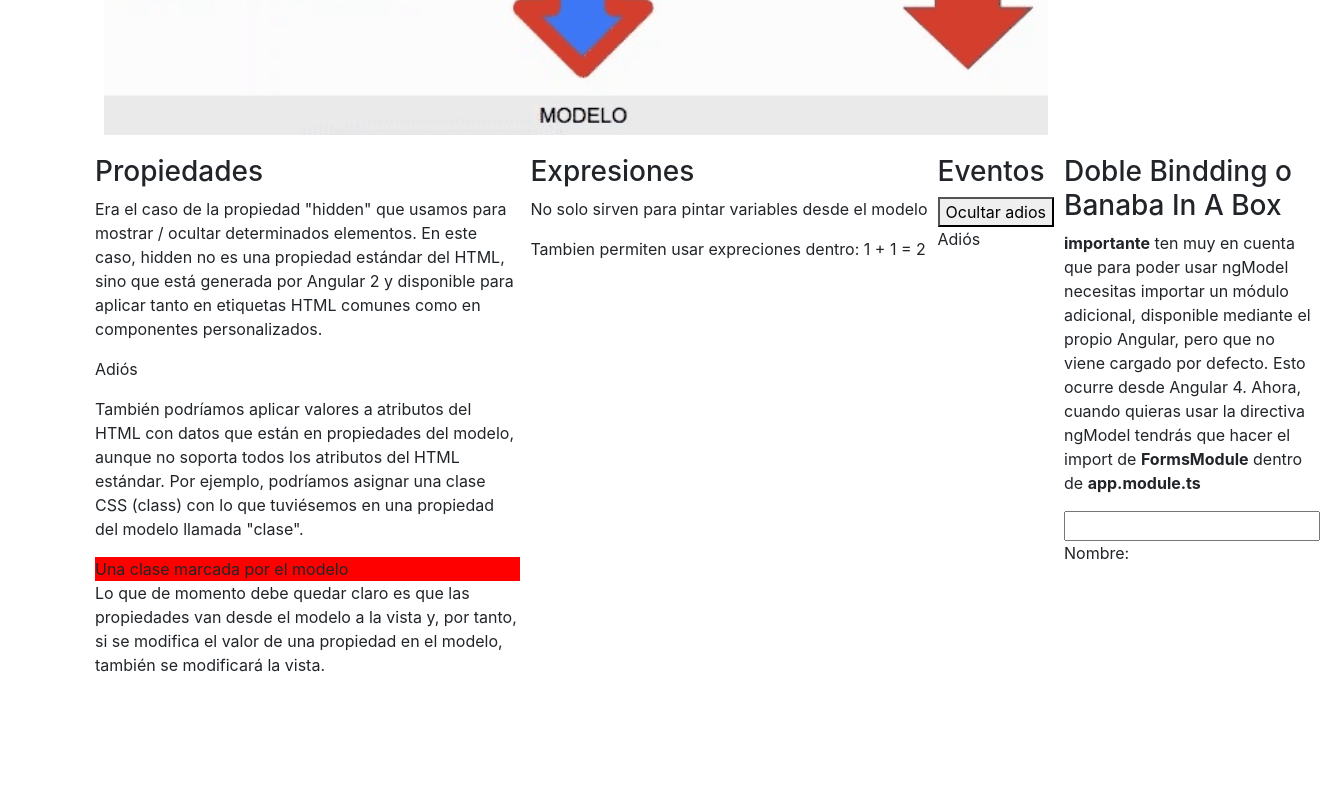
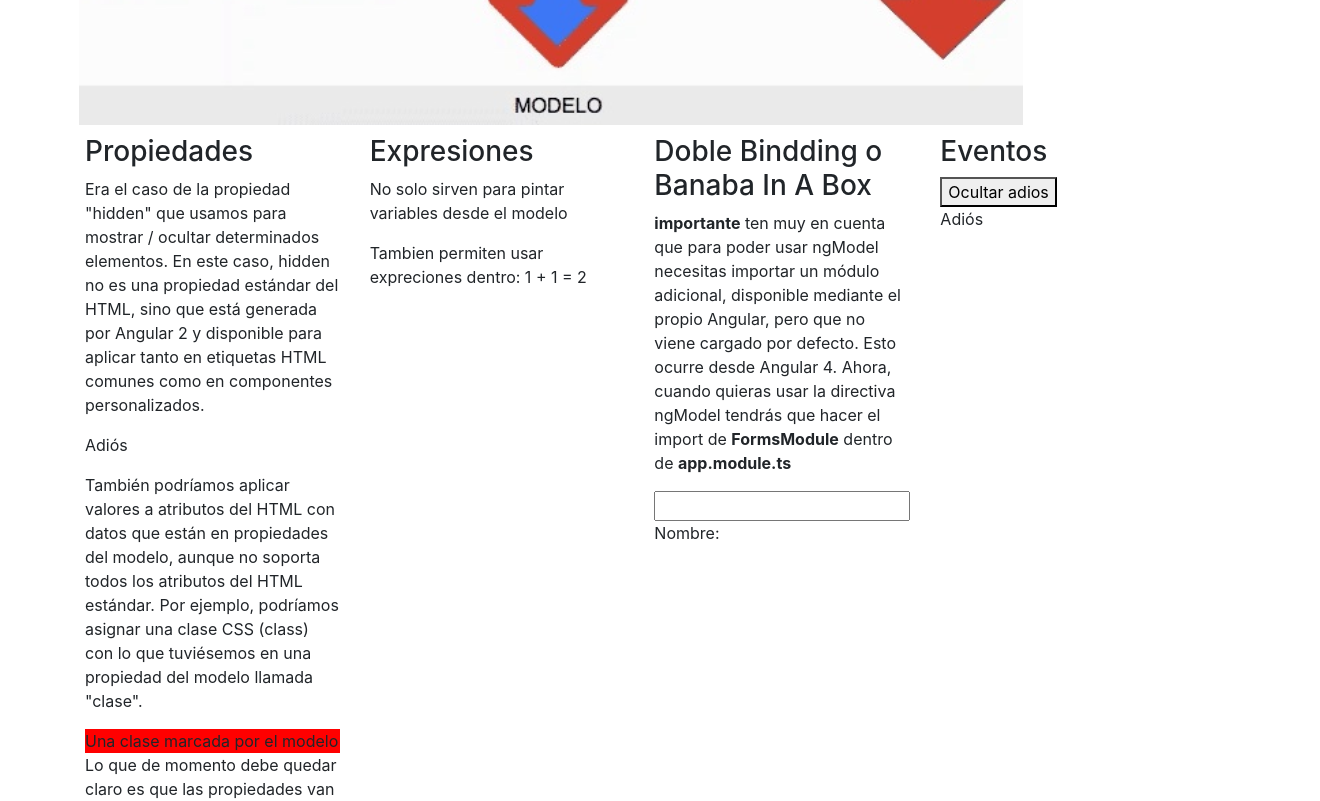
Before and after one commit to anderuraga/my-app, an Angular app: page /flujo in a window 1280 px wide. Shown: the part 380-1181 px from the top of the page, 1320 px wide, since content can reach past the window. Before the commit the page ends 1083 px from the top, so only its background shows below. Built offline with nearby package versions, Linux system fonts and the light colour scheme.

Commit message:
cambio maquetacion

```diff
--- a/src/app/components/flujo-informacion/flujo-informacion.component.html
+++ b/src/app/components/flujo-informacion/flujo-informacion.component.html
@@ -1,13 +1,12 @@
 <h2>{{titulo}}</h2>
 
 
-<div class="grid-container">
+<div class="row">
+    <img class="img-fluid" src="assets/imgs/flujo.png" alt="Diagrama del flujo de la informacion en Angular" />
+</div>
 
-  <div class="item1">
-    <img src="assets/imgs/flujo.png" alt="Diagrama del flujo de la informacion en Angular" />
-  </div>
-
-  <div class="item2">
+<div class="row">
+  <div class="col">
     <h3>Propiedades</h3>
     <p>Era el caso de la propiedad "hidden" que usamos para mostrar / ocultar determinados elementos. En este
       caso, hidden no es una propiedad estándar del HTML, sino que está generada por Angular 2 y disponible
@@ -22,19 +21,15 @@
       se modifica el valor de una propiedad en el modelo, también se modificará la vista.</p>
   </div>
 
-  <div class="item3">
+  <div class="col">
     <h3>Expresiones</h3>
     <p>No solo sirven para pintar variables desde el modelo</p>
     <p>Tambien permiten usar expreciones dentro:  1 + 1 = {{1+1}}</p>
   </div>
 
-  <div class="item4">
-    <h3>Eventos</h3>
-    <button (click)="showHide()">{{textoBoton}} adios</button>
-    <p [hidden]="!visible">Adiós</p>
-  </div>
 
-  <div class="item5">
+
+  <div class="col">
     <h3>Doble Bindding o Banaba In A Box</h3>
     <p><b>importante</b> ten muy en cuenta que para poder usar ngModel necesitas importar un módulo
       adicional, disponible mediante el propio Angular, pero que no viene cargado por defecto. Esto ocurre
@@ -46,5 +41,11 @@
     Nombre: {{nombre}}
   </div>
 
+  <div class="col">
+    <h3>Eventos</h3>
+    <button (click)="showHide()">{{textoBoton}} adios</button>
+    <p [hidden]="!visible">Adiós</p>
+  </div>
+
 </div>
-<!-- grid-container -->
+<!-- row -->
--- a/src/app/components/flujo-informacion/flujo-informacion.component.scss
+++ b/src/app/components/flujo-informacion/flujo-informacion.component.scss
@@ -5,48 +5,3 @@
 .remarcar2{
     background-color: red;
 }
-
-.grid-container{
-
-  display: grid;
-  grid-template-columns: auto auto auto;
-  grid-gap: 10px;
-  padding: 10px;
-
-  .item1 {
-    grid-column-start: 1;
-    grid-column-end: 4;
-    grid-row: 1;
-  }
-
-  .item2 {
-    grid-column-start: 1;
-    grid-column-end: 1;
-    grid-row: 2;
-  }
-
-  .item3 {
-    grid-column-start: 2;
-    grid-column-end: 2;
-    grid-row: 2;
-  }
-
-  .item4 {
-    grid-column-start: 3;
-    grid-column-end: 3;
-    grid-row: 2;
-  }
-
-  .item5 {
-    grid-column-start: 4;
-    grid-column-end: 4;
-    grid-row: 2;
-  }
-
-  .item6 {
-    grid-column-start: 4;
-    grid-column-end: 4;
-    grid-row: 2;
-  }
-
-}
```
